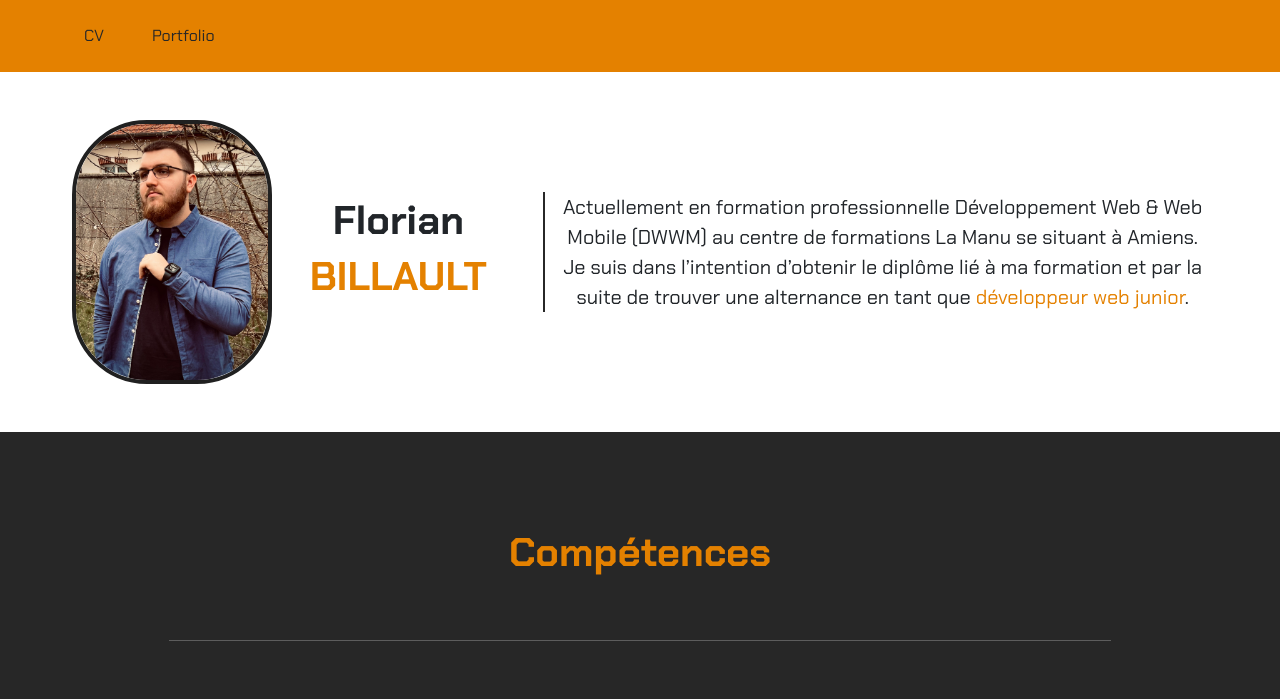
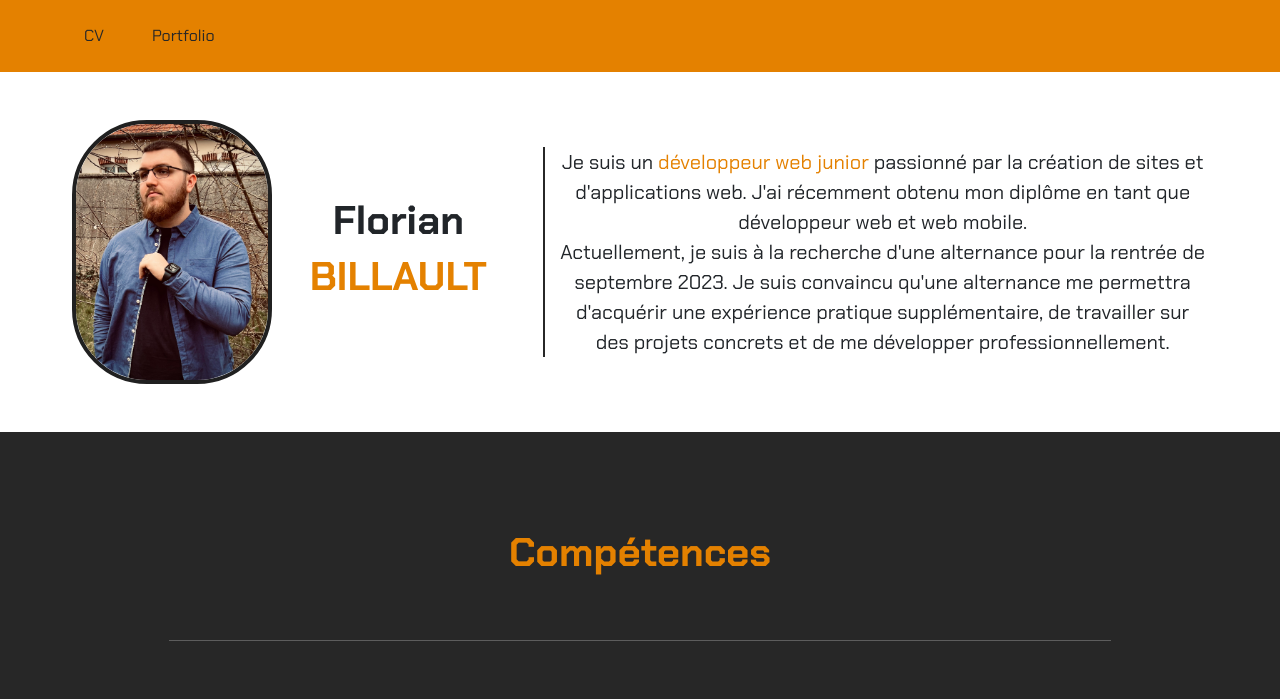
Before and after one commit to FlorianB8/CVBillaultFlorian, a plain HTML site: page index.html in a window 1280 px wide. Shown: the top 699 px of the page. Drawn offline with nearby package versions, Linux system fonts and the light colour scheme.

Commit message:
Présentation

```diff
--- a/index.html
+++ b/index.html
@@ -45,9 +45,7 @@
                 </div>
                 <div class="col-12 col-xl-7 lineProfil">
                     <p class="my-3 my-lg-0 desc">
-                        Actuellement en formation professionnelle Développement Web & Web Mobile (DWWM) au centre de
-                        formations La Manu se situant à Amiens.
-                        Je suis dans l’intention d’obtenir le diplôme lié à ma formation et par la suite de trouver une alternance en tant que <span class="orange"> développeur web junior</span>.
+                        Je suis un<span class="orange"> développeur web junior</span> passionné par la création de sites et d'applications web. J'ai récemment obtenu mon diplôme en tant que développeur web et web mobile. <br> Actuellement, je suis à la recherche d'une alternance pour la rentrée de septembre 2023. Je suis convaincu qu'une alternance me permettra d'acquérir une expérience pratique supplémentaire, de travailler sur des projets concrets et de me développer professionnellement.
                     </p>
                 </div>
             </div>
```
